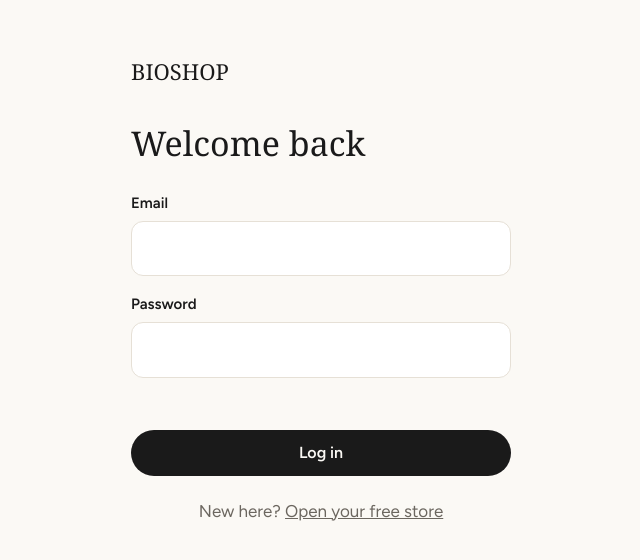
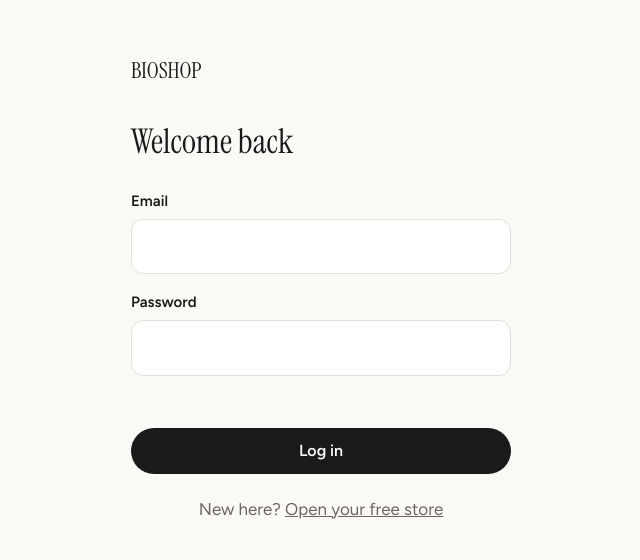
Before and after one commit to sofft22/mvp-1, a website: page public/login.html in a window 1280 px wide. Shown: the whole page, without its empty margins (319-959 px from the left). Drawn offline with Linux system fonts and the light colour scheme.

Commit message:
Update font link in login.html

```diff
--- a/public/login.html
+++ b/public/login.html
@@ -5,7 +5,7 @@
 <meta name="viewport" content="width=device-width, initial-scale=1, viewport-fit=cover">
 <title>Log in · BIOSHOP</title>
 <link rel="preconnect" href="https://fonts.googleapis.com"><link rel="preconnect" href="https://fonts.gstatic.com" crossorigin>
-<link href="https://fonts.googleapis.com/css2?family=Young+Serif&family=Figtree:wght@400;600;700&display=swap" rel="stylesheet">
+<link href="https://fonts.googleapis.com/css2?family=Instrument+Serif:ital@0;1&family=Figtree:wght@400;600;700&display=swap" rel="stylesheet">
 <link rel="stylesheet" href="/app.css">
 </head>
 <body>
```
